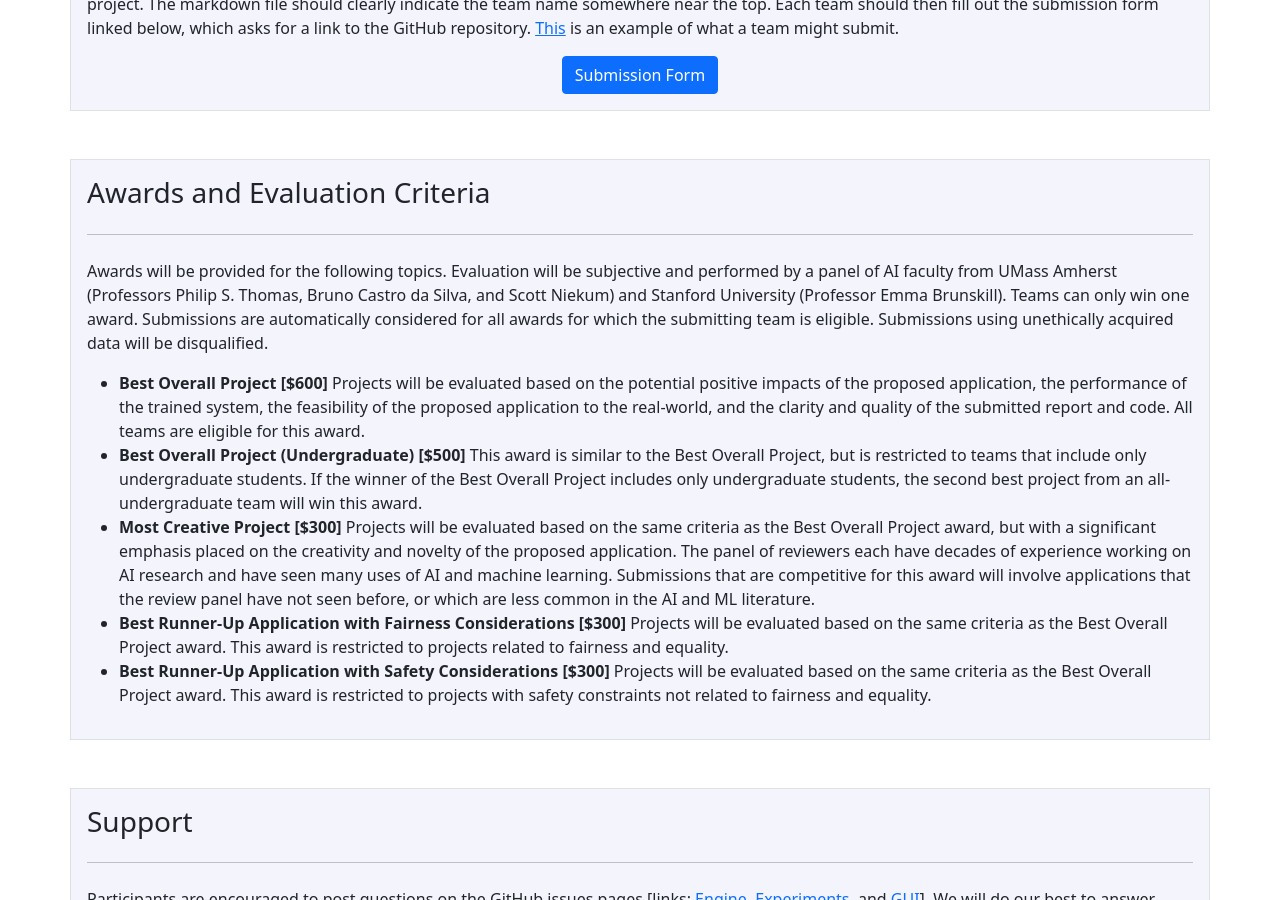
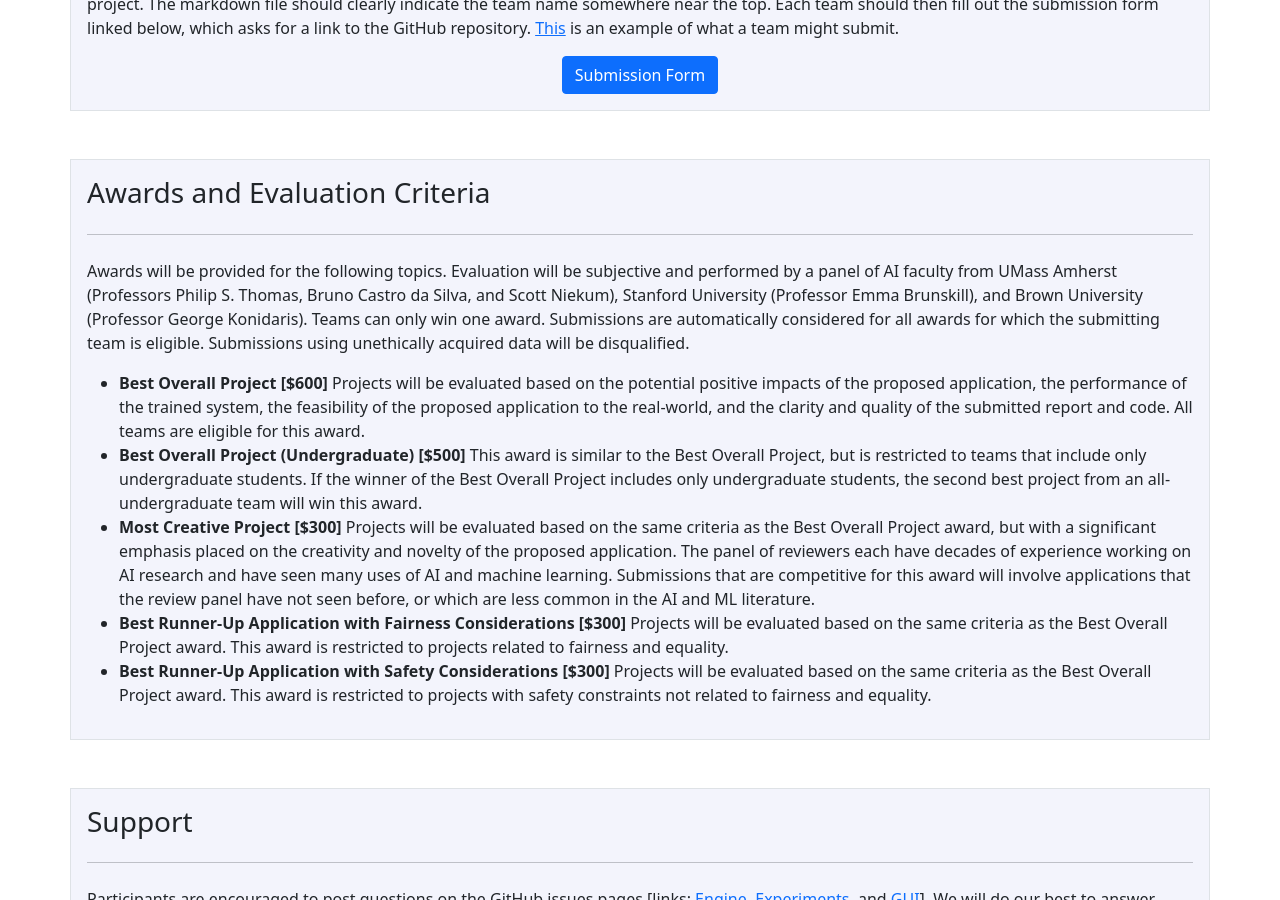
Before and after one commit to seldonian-framework/Tutorials, a Jekyll site: the page built from contest.md, in a window 1280 px wide and 900 px high, scrolled down 2480 px. Built offline with Jekyll 4.4.1, drawn with Linux system fonts in a browser that asks for light colours; some of the changed lines change nothing that is shown.

Commit message:
Fixed registration links and added GDK as judge.

```diff
--- a/contest.md
+++ b/contest.md
@@ -14,7 +14,7 @@
     </div>
 <hr class="my-2">
 <div class="my-4 text-center">
-    <a href="https://forms.gle/EtpiUtbyGBHiJTPr8" class="btn btn-primary center-block">Register Now</a>
+    <a href="https://forms.gle/ffcp9kBaxprjEya76" class="btn btn-primary center-block">Register Now</a>
 </div>
 <p>
         <b>Announcement.</b> We are happy to announce the first Seldonian Toolkit Competition, a contest that allows undergraduate and graduate students in the US and Canada to learn about and develop safe and fair machine learning algorithms using the recently launched Seldonian Toolkit. This toolkit was created to make it easier for data scientists to apply machine learning responsibly: with high-confidence safety and fairness constraints on the machine learning system's behavior.
@@ -48,7 +48,7 @@
                     <b>[Early Registration] March 2, 2023</b>: Participating teams should register by midnight (anywhere on Earth) on March 2, 2023. Registration is free and non-binding. Teams can register right now by clicking the button below and filling out the provided form.
                 </p>
                 <div class="my-4 text-center">
-                    <a href="https://forms.gle/EtpiUtbyGBHiJTPr8" class="btn btn-primary center-block">Register Now</a>
+                    <a href="https://forms.gle/ffcp9kBaxprjEya76" class="btn btn-primary center-block">Register Now</a>
                 </div>
             </li>
             <li style="margin: 10px 0;"><b>[Kick-Off Event] March 6, 2023</b>: This event will consist of:
@@ -93,7 +93,7 @@
 <div class="container p-3 my-5 border" style="background-color: #f3f4fc;">
     <h3 class="mb-3" id="framework">Awards and Evaluation Criteria</h3>
     <hr class="my-4" />
-    <p> Awards will be provided for the following topics. Evaluation will be subjective and performed by a panel of AI faculty from UMass Amherst (Professors Philip S. Thomas, Bruno Castro da Silva, and Scott Niekum) and Stanford University (Professor Emma Brunskill). Teams can only win one award. Submissions are automatically considered for all awards for which the submitting team is eligible. Submissions using unethically acquired data will be disqualified. </p>
+    <p> Awards will be provided for the following topics. Evaluation will be subjective and performed by a panel of AI faculty from UMass Amherst (Professors Philip S. Thomas, Bruno Castro da Silva, and Scott Niekum), Stanford University (Professor Emma Brunskill), and Brown University (Professor George Konidaris). Teams can only win one award. Submissions are automatically considered for all awards for which the submitting team is eligible. Submissions using unethically acquired data will be disqualified. </p>
     <ul>
         <li><b>Best Overall Project [$600]</b> Projects will be evaluated based on the potential positive impacts of the proposed application, the performance of the trained system, the feasibility of the proposed application to the real-world, and the clarity and quality of the submitted report and code. All teams are eligible for this award.</li>
         <li><b>Best Overall Project (Undergraduate) [$500]</b> This award is similar to the Best Overall Project, but is restricted to teams that include only undergraduate students. If the winner of the Best Overall Project includes only undergraduate students, the second best project from an all-undergraduate team will win this award.</li>
```
